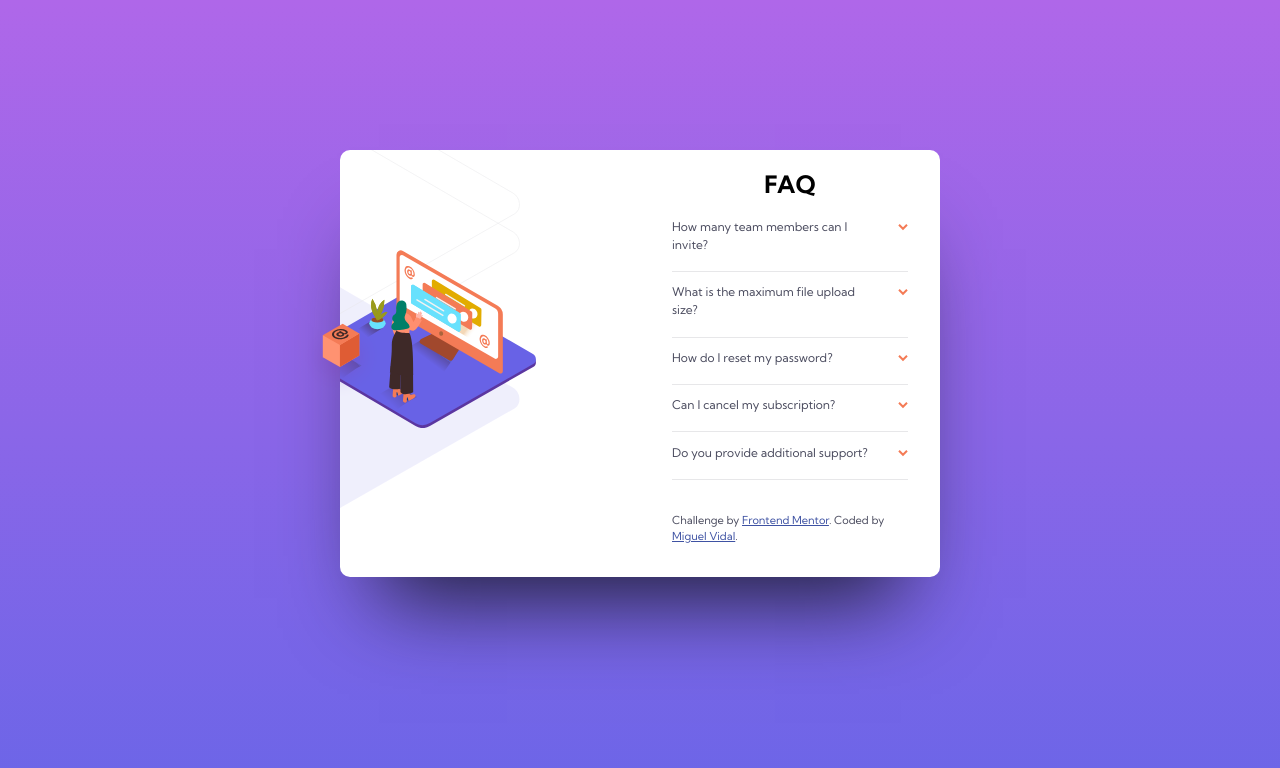
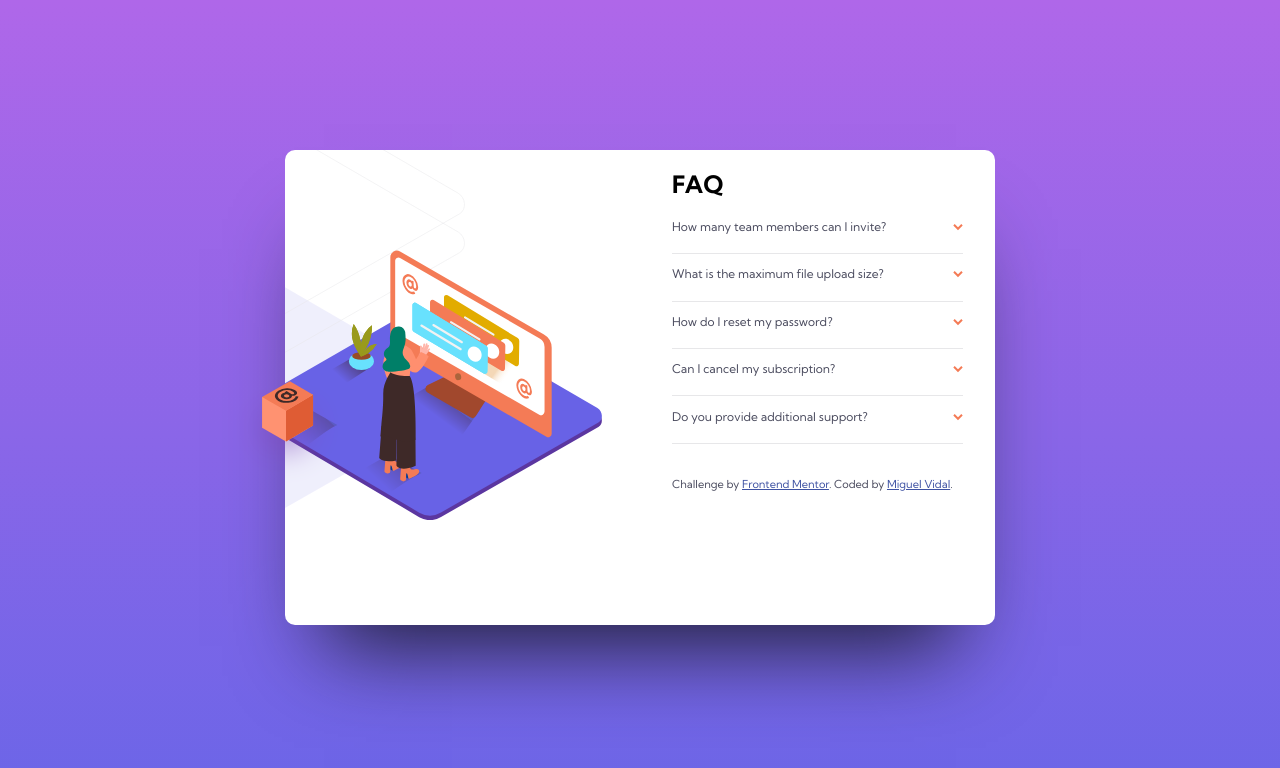
Before and after one commit to migvidal/faq-accordion-card-main, a plain HTML site: page index.html in a window 1280 px wide. Drawn offline with Linux system fonts and the light colour scheme.

Commit message:
changed-margins

```diff
--- a/style.scss
+++ b/style.scss
@@ -42,8 +42,8 @@ h6 {
 
 h1 {
   font-size: 1.5rem;
-  text-align: center;
-  margin: 1rem;
+  text-align: left;
+  margin: 1rem 0;
 }
 
 footer {
@@ -65,9 +65,6 @@ hr {
 
 /* Layout */
 
-.wrapper {
-}
-
 #lightbox {
   display: flex;
   flex-wrap: wrap;
@@ -76,7 +73,7 @@ hr {
   margin: 0 auto;
   margin-top: 150px;
   width: 90%;
-  max-width: 600px;
+  max-width: 710px;
   background-color: #fff;
   box-shadow: 0 60px 84px -39px #1d1e35;
   .panel {
@@ -84,6 +81,7 @@ hr {
     display: flex;
     .center {
       width: 100%;
+      margin: 0 2rem 2rem 2rem;
     }
   }
   .background {
@@ -92,8 +90,7 @@ hr {
     background-repeat: no-repeat;
     background-position: -320px -100px;
     .glued-images {
-      height: 200px;
-      width: 234px;
+      width: 355px;
       margin-top: 100px;
       .cropper {
         overflow: hidden;
@@ -104,14 +101,11 @@ hr {
       }
       .floating-img {
         position: relative;
-        width: 78px;
-        top: -105px;
-        left: -38px;
+        width: 109px;
+        top: -140px;
+        left: -52px;
       }
     }
-  }
-  .text .center {
-    margin: 0 2rem 2rem 2rem;
   }
 }
 
@@ -165,7 +159,12 @@ details {
 
   #lightbox .background {
     height: 120px;
-    background-size: 230px;
-    background-position: center -114px;
+    background-size: 640px;
+    background-position: -379px -148px;
   }
 }
+@media screen and (min-width: $desktop-width) {
+  #lightbox .panel .center {
+    margin-left: 0 !important;
+  }
+}
```
Also changed, not shown: README-template.md, style.css, 1 other file.
